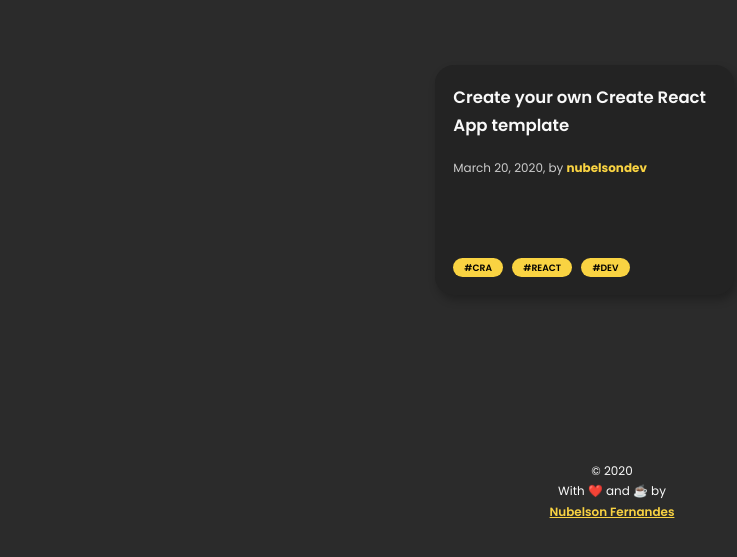
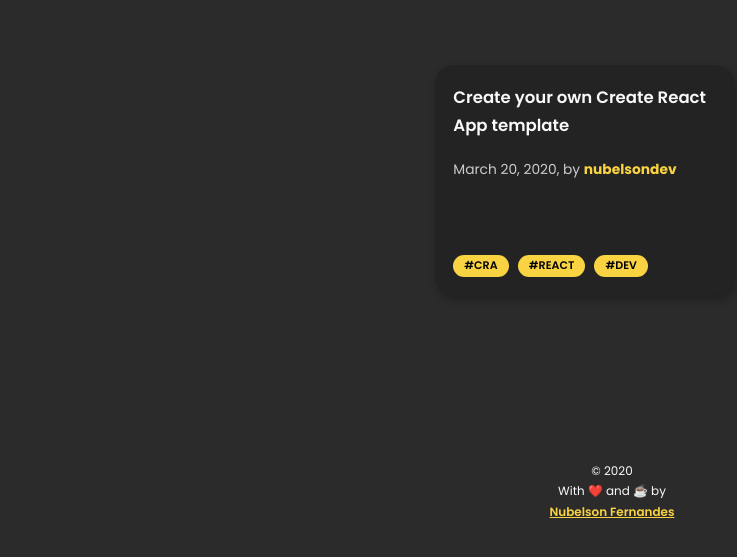
Before and after one commit to nublson/Blog-v2, a Gatsby site: page / in a window 1280 px wide. Shown: the part 137-694 px from the top of the page, without its empty margins (28-765 px from the left). Built offline with nearby package versions, Linux system fonts and the light colour scheme; Gatsby itself is replaced by a stand-in of ours.

Commit message:
fix font size

```diff
--- a/src/components/UI/BlogPost.js
+++ b/src/components/UI/BlogPost.js
@@ -26,7 +26,7 @@
 `
 
 export const Info = styled.p`
-    font-size: ${props => (props.size ? `${props.size}rem` : '1.3rem')};
+    font-size: ${props => (props.size ? `${props.size}rem` : '1.5rem')};
 
     span {
         font-weight: bold;
--- a/src/components/UI/Tags.js
+++ b/src/components/UI/Tags.js
@@ -5,7 +5,7 @@
     display: flex;
     align-items: center;
     font-weight: 600;
-    font-size: ${props => (props.size ? `${props.size}rem` : '1rem')};
+    font-size: ${props => (props.size ? `${props.size}rem` : '1.2rem')};
     text-transform: uppercase;
     position: ${props => props.card && 'absolute'};
     bottom: 2rem;
```
